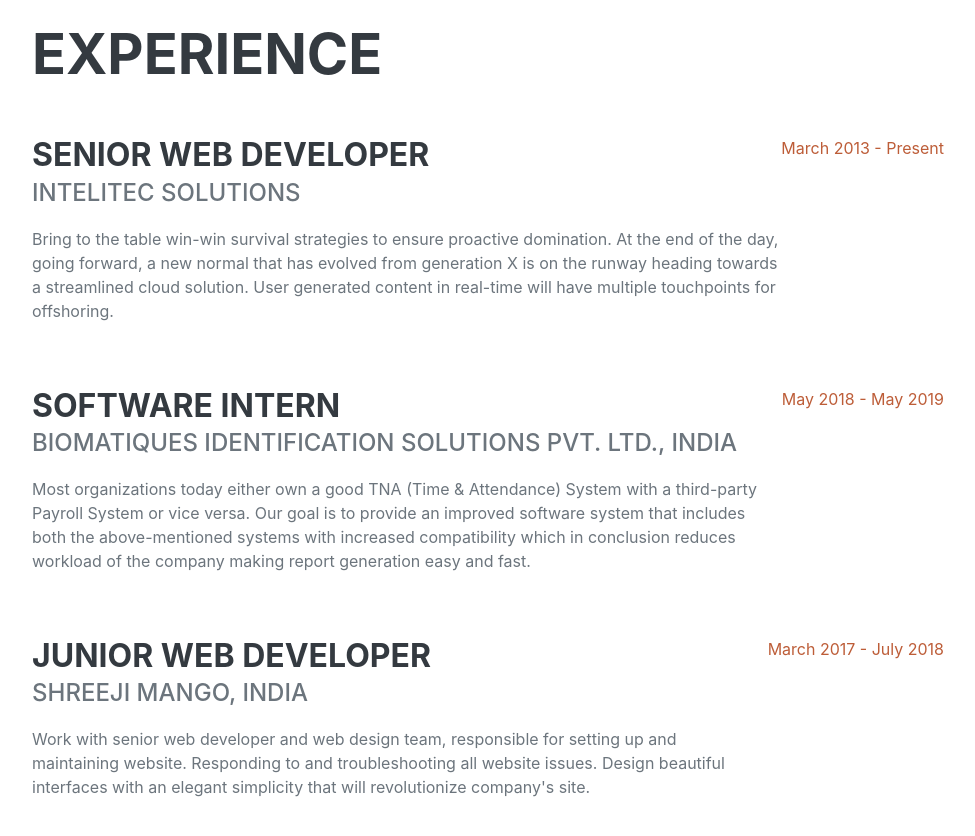
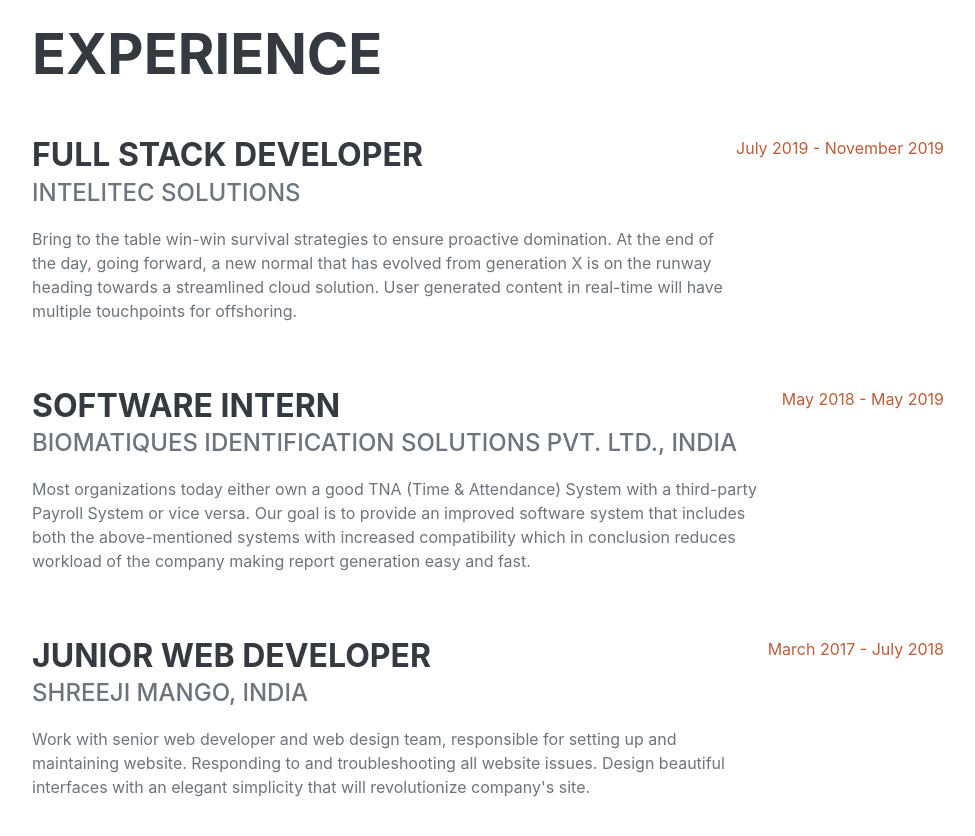
Before and after one commit to crakshit/Rakshit-Portfolio, a plain HTML site: page index.html in a window 1280 px wide. Shown: the part 860-1696 px from the top of the page, without its empty margins (288-1263 px from the left). Drawn offline with nearby package versions, Linux system fonts and the light colour scheme; a web font is replaced by a local one.

Commit message:
experience

```diff
--- a/index.html
+++ b/index.html
@@ -72,11 +72,11 @@
                     <h2 class="mb-5">Experience</h2>
                     <div class="d-flex flex-column flex-md-row justify-content-between mb-5">
                         <div class="flex-grow-1">
-                            <h3 class="mb-0">Senior Web Developer</h3>
+                            <h3 class="mb-0">Full Stack Developer</h3>
                             <div class="subheading mb-3">Intelitec Solutions</div>
                             <p>Bring to the table win-win survival strategies to ensure proactive domination. At the end of the day, going forward, a new normal that has evolved from generation X is on the runway heading towards a streamlined cloud solution. User generated content in real-time will have multiple touchpoints for offshoring.</p>
                         </div>
-                        <div class="flex-shrink-0"><span class="text-primary">March 2013 - Present</span></div>
+                        <div class="flex-shrink-0"><span class="text-primary">July 2019 - November 2019</span></div>
                     </div>
                     <div class="d-flex flex-column flex-md-row justify-content-between mb-5">
                         <div class="flex-grow-1">
```
